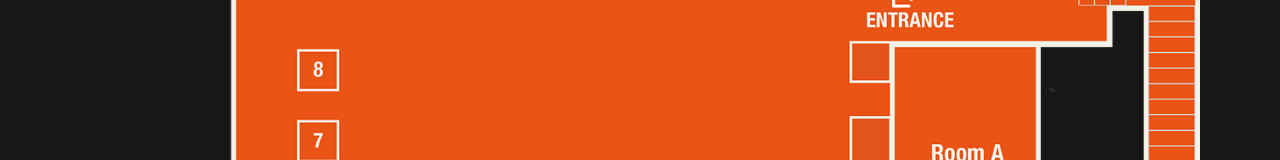
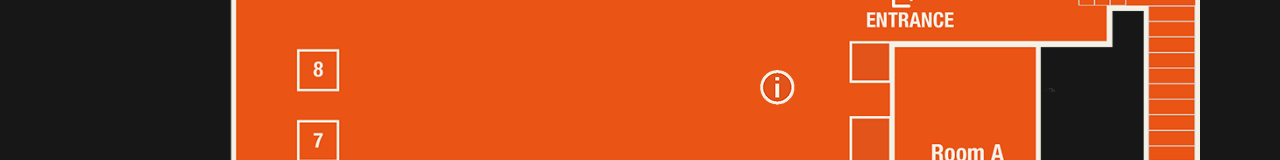
Before and after one commit to nightshaden/react-public-test, a React (Vite) app: page / in a window 1280 px wide. Shown: the part 2521-2681 px from the top of the page. Built offline with nearby package versions, Linux system fonts and the light colour scheme; a web font is replaced by a local one.

Commit message:
style: 부스배치도 인포 이미지 추가 및 위치 조정

```diff
--- a/src/components/main/Floorplan.tsx
+++ b/src/components/main/Floorplan.tsx
@@ -1,13 +1,18 @@
 export default function Floorplan() {
   return (
-    <div className="mt-20 flex max-w-480 flex-col">
+    <div className="relative mt-20 flex w-full max-w-480 flex-col">
       <h1>부스배치도</h1>
       <h2>FLOOR PLAN</h2>
-      <img
-        src="/png_layer/floorplan.png"
-        alt=""
-        className="items-center justify-center px-20 py-10"
-      />
+      <div>
+        <img
+          src="/png_layer/floorplan.png"
+          alt=""
+          className="items-center justify-center px-20 py-10"
+        />
+        <div className="absolute top-[44.8%] left-[59.4%] z-10">
+          <img src="/png_layer/INFO.png" alt="" />
+        </div>
+      </div>
       <div className="font-roboto mt-10 grid grid-cols-5 justify-center gap-10 px-30 py-10 text-xl leading-8 font-bold text-nowrap">
         <div>1. 위스키내비</div>
         <div>2. 더 위스키테일즈</div>
```
Also changed, not shown: public/png_layer/INFO.png (added), 1 other file (tests, documents, lock files or other folders).
